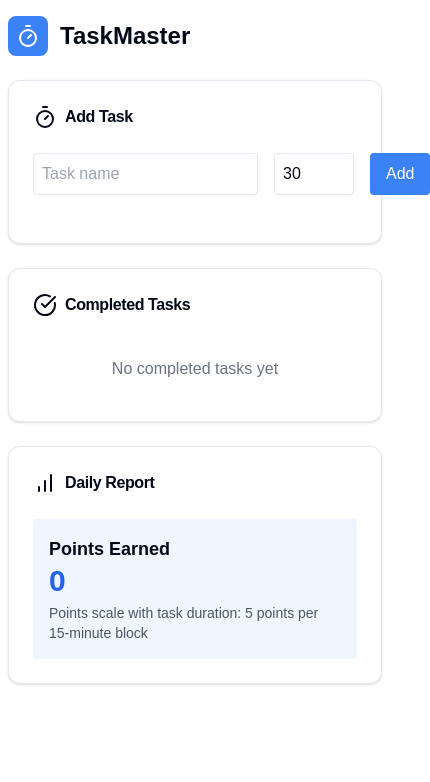
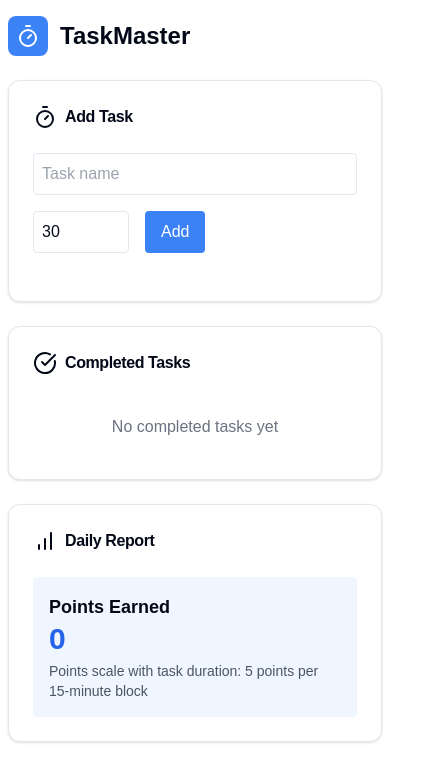
Before and after one commit to skamath17/focus-task-manager, a Next.js app: page /tasks in a window 390 px wide. Shown: the top 782 px of the page, 430 px wide, since content can reach past the window. Built offline with nearby package versions, Linux system fonts and the light colour scheme.

Commit message:
Made changes in page.js to stack it vertically on mobile

```diff
--- a/src/app/tasks/page.js
+++ b/src/app/tasks/page.js
@@ -312,7 +312,7 @@ export default function HomePage() {
           </CardTitle>
         </CardHeader>
         <CardContent>
-          <form onSubmit={addTask} className="flex gap-4 mb-6">
+        <form onSubmit={addTask} className="flex flex-col sm:flex-row gap-4 mb-6">
           <input
             type="text"
             value={newTask.title}
@@ -320,12 +320,13 @@ export default function HomePage() {
             placeholder="Task name"
             className="flex-1 p-2 border rounded"
           />
+          <div className="flex gap-4 sm:w-auto w-full">
             <input
               type="number"
               value={newTask.duration}
               onChange={(e) => setNewTask({ ...newTask, duration: parseInt(e.target.value) })}
               placeholder="Minutes"
-              className="w-20 p-2 border rounded"
+              className="w-24 p-2 border rounded"
             />
             <button
               type="submit"
@@ -333,6 +334,7 @@ export default function HomePage() {
             >
               Add
             </button>
+          </div>
         </form>
 
           {activeTask && (
```
Lines whose indentation alone changed are shown as unchanged.
